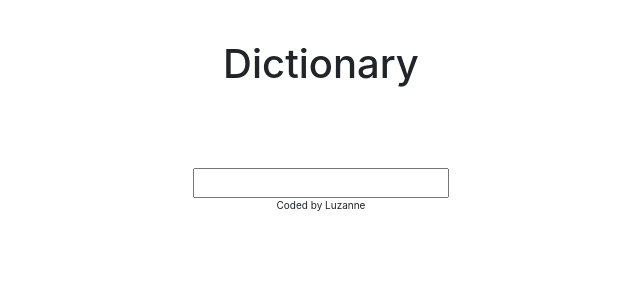
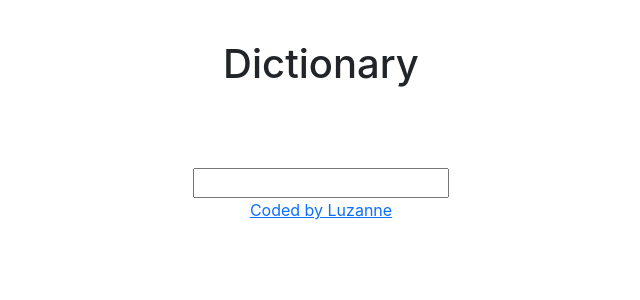
Before and after one commit to Luzanne-S/Dictionary-App, a React (Create React App) app: page / in a window 1280 px wide. Shown: the top 300 px of the page, without its empty margins (319-959 px from the left). Built offline with nearby package versions, Linux system fonts and the light colour scheme.

Commit message:
Added github link to footer

```diff
--- a/src/App.js
+++ b/src/App.js
@@ -12,7 +12,8 @@ function App() {
             <Dictionary />
           </main>
         </header>
-        <footer className="text-footer">Coded by Luzanne</footer>
+        <footer className="project-footer"><a href="https://github.com/Luzanne-S/Dictionary-App">Coded by Luzanne</a></footer>
+
       </div>
     </div>
   );
```
